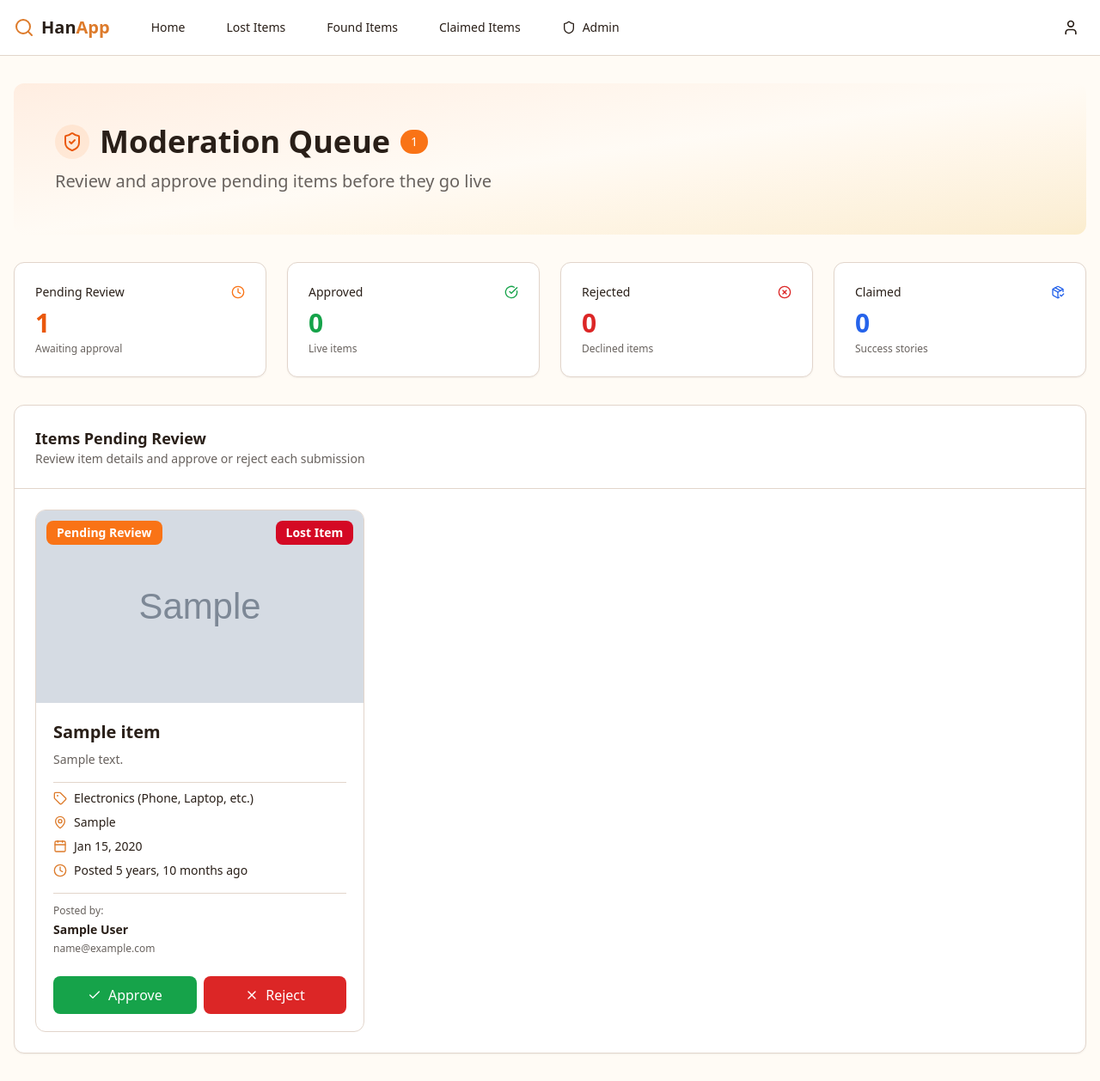
After one commit to Ritvent/Re-return, a Django app: page /moderation/ in a window 1280 px wide. The commit adds this page. Shown: the whole page at 86% size. Run offline with Django 5.2, Linux system fonts and the light colour scheme; a user stored in the database is signed in; tables that the repository leaves empty hold one stand-in row (values such as "Sample post"); grey boxes marked "Sample" are stand-in pictures; some libraries are stand-ins or nearby versions.

Commit message:
add admin moderation queue

```diff
--- /dev/null
+++ b/projectsite/lfapp/templates/lfapp/admin_moderation.html
@@ -0,0 +1,197 @@
+{% extends 'lfapp/base.html' %}
+{% load static %}
+
+{% block title %}Moderation Queue - HanApp{% endblock %}
+
+{% block content %}
+<div class="min-h-screen bg-background">
+    {% include 'lfapp/navbar.html' %}
+
+    <main class="container mx-auto px-4 py-8">
+        <!-- Header -->
+        <section class="mb-8">
+            <div class="bg-gradient-to-br from-orange-500/10 via-background to-yellow-500/20 rounded-xl p-8 md:p-12">
+                <div class="flex items-center gap-3 mb-3">
+                    <div class="rounded-full bg-orange-500/10 p-2">
+                        <i data-lucide="shield-check" class="h-6 w-6 text-orange-600"></i>
+                    </div>
+                    <h1 class="text-4xl font-bold">Moderation Queue</h1>
+                    {% if pending_count > 0 %}
+                    <span class="inline-flex items-center justify-center px-3 py-1 rounded-full text-sm font-medium bg-orange-500 text-white">
+                        {{ pending_count }}
+                    </span>
+                    {% endif %}
+                </div>
+                <p class="text-xl text-muted-foreground text-pretty">
+                    Review and approve pending items before they go live
+                </p>
+            </div>
+        </section>
+
+        <!-- Stats Grid -->
+        <section class="mb-8">
+            <div class="grid sm:grid-cols-2 lg:grid-cols-4 gap-6">
+                <div class="bg-card text-card-foreground rounded-xl border py-6 shadow-sm">
+                    <div class="px-6 pb-2 flex items-center justify-between">
+                        <h3 class="text-sm font-medium">Pending Review</h3>
+                        <i data-lucide="clock" class="h-4 w-4 text-orange-500"></i>
+                    </div>
+                    <div class="px-6">
+                        <div class="text-3xl font-bold text-orange-600">{{ pending_count }}</div>
+                        <p class="text-xs text-muted-foreground mt-1">Awaiting approval</p>
+                    </div>
+                </div>
+
+                <div class="bg-card text-card-foreground rounded-xl border py-6 shadow-sm">
+                    <div class="px-6 pb-2 flex items-center justify-between">
+                        <h3 class="text-sm font-medium">Approved</h3>
+                        <i data-lucide="check-circle" class="h-4 w-4 text-green-600"></i>
+                    </div>
+                    <div class="px-6">
+                        <div class="text-3xl font-bold text-green-600">{{ approved_count }}</div>
+                        <p class="text-xs text-muted-foreground mt-1">Live items</p>
+                    </div>
+                </div>
+
+                <div class="bg-card text-card-foreground rounded-xl border py-6 shadow-sm">
+                    <div class="px-6 pb-2 flex items-center justify-between">
+                        <h3 class="text-sm font-medium">Rejected</h3>
+                        <i data-lucide="x-circle" class="h-4 w-4 text-red-600"></i>
+                    </div>
+                    <div class="px-6">
+                        <div class="text-3xl font-bold text-red-600">{{ rejected_count }}</div>
+                        <p class="text-xs text-muted-foreground mt-1">Declined items</p>
+                    </div>
+                </div>
+
+                <div class="bg-card text-card-foreground rounded-xl border py-6 shadow-sm">
+                    <div class="px-6 pb-2 flex items-center justify-between">
+                        <h3 class="text-sm font-medium">Claimed</h3>
+                        <i data-lucide="package-check" class="h-4 w-4 text-blue-600"></i>
+                    </div>
+                    <div class="px-6">
+                        <div class="text-3xl font-bold text-blue-600">{{ claimed_count }}</div>
+                        <p class="text-xs text-muted-foreground mt-1">Success stories</p>
+                    </div>
+                </div>
+            </div>
+        </section>
+
+        <!-- Pending Items Grid -->
+        <section>
+            <div class="bg-card text-card-foreground rounded-xl border shadow-sm">
+                <div class="px-6 py-6 border-b">
+                    <h2 class="font-semibold text-lg">Items Pending Review</h2>
+                    <p class="text-sm text-muted-foreground">Review item details and approve or reject each submission</p>
+                </div>
+                <div class="p-6">
+                    {% if pending_items %}
+                    <div class="grid md:grid-cols-2 lg:grid-cols-3 gap-6">
+                        {% for item in pending_items %}
+                        <div class="bg-card border rounded-xl overflow-hidden hover:shadow-lg transition-all">
+                            <!-- Item Image -->
+                            <div class="relative h-56 bg-muted">
+                                {% if item.image %}
+                                    <img src="{{ item.image.url }}" alt="{{ item.title }}" class="w-full h-full object-cover" />
+                                {% else %}
+                                    <img src="{% static 'lfapp/images/placeholder.svg' %}" alt="{{ item.title }}" class="w-full h-full object-cover" />
+                                {% endif %}
+                                <span class="absolute top-3 right-3 px-3 py-1 rounded-md text-sm font-semibold {% if item.item_type == 'lost' %}bg-destructive text-white{% else %}bg-primary text-primary-foreground{% endif %}">
+                                    {{ item.get_item_type_display }}
+                                </span>
+                                <span class="absolute top-3 left-3 px-3 py-1 rounded-md text-sm font-semibold bg-orange-500 text-white">
+                                    Pending Review
+                                </span>
+                            </div>
+
+                            <!-- Item Details -->
+                            <div class="p-5 space-y-4">
+                                <div>
+                                    <h3 class="font-semibold text-xl mb-2">{{ item.title }}</h3>
+                                    <p class="text-sm text-muted-foreground line-clamp-3">{{ item.description }}</p>
+                                </div>
+
+                                <div class="space-y-2 pt-2 border-t">
+                                    <div class="flex items-center gap-2 text-sm">
+                                        <i data-lucide="tag" class="h-4 w-4 text-primary flex-shrink-0"></i>
+                                        <span class="font-medium">{{ item.get_category_display }}</span>
+                                    </div>
+
+                                    {% if item.location_found or item.location_lost %}
+                                    <div class="flex items-center gap-2 text-sm">
+                                        <i data-lucide="map-pin" class="h-4 w-4 text-primary flex-shrink-0"></i>
+                                        <span class="line-clamp-1">
+                                            {% if item.item_type == 'found' %}{{ item.location_found|default:"Not specified" }}{% else %}{{ item.location_lost|default:"Not specified" }}{% endif %}
+                                        </span>
+                                    </div>
+                                    {% endif %}
+
+                                    {% if item.date_found or item.date_lost %}
+                                    <div class="flex items-center gap-2 text-sm">
+                                        <i data-lucide="calendar" class="h-4 w-4 text-primary flex-shrink-0"></i>
+                                        <span>
+                                            {% if item.item_type == 'found' %}{{ item.date_found|date:"M d, Y" }}{% else %}{{ item.date_lost|date:"M d, Y" }}{% endif %}
+                                        </span>
+                                    </div>
+                                    {% endif %}
+
+                                    <div class="flex items-center gap-2 text-sm">
+                                        <i data-lucide="clock" class="h-4 w-4 text-primary flex-shrink-0"></i>
+                                        <span>Posted {{ item.created_at|timesince }} ago</span>
+                                    </div>
+                                </div>
+
+                                <!-- Posted By -->
+                                <div class="pt-3 border-t space-y-1">
+                                    <p class="text-xs text-muted-foreground">Posted by:</p>
+                                    <p class="text-sm font-semibold">{{ item.posted_by.get_full_name|default:item.posted_by.username }}</p>
+                                    <p class="text-xs text-muted-foreground">{{ item.posted_by.email }}</p>
+                                </div>
+
+                                <!-- Action Buttons -->
+                                <div class="flex gap-2 pt-2">
+                                    <form method="post" action="{% url 'admin_quick_approve' item.id %}" class="flex-1">
+                                        {% csrf_token %}
+                                        <button type="submit"
+                                                class="w-full flex items-center justify-center gap-2 px-4 py-2.5 rounded-md bg-green-600 hover:bg-green-700 text-white font-medium transition-all"
+                                                onclick="return confirm('Approve this item? It will become publicly visible.')">
+                                            <i data-lucide="check" class="h-4 w-4"></i>
+                                            Approve
+                                        </button>
+                                    </form>
+                                    <form method="post" action="{% url 'admin_quick_reject' item.id %}" class="flex-1">
+                                        {% csrf_token %}
+                                        <button type="submit"
+                                                class="w-full flex items-center justify-center gap-2 px-4 py-2.5 rounded-md bg-red-600 hover:bg-red-700 text-white font-medium transition-all"
+                                                onclick="return confirm('Reject this item? It will not be shown publicly.')">
+                                            <i data-lucide="x" class="h-4 w-4"></i>
+                                            Reject
+                                        </button>
+                                    </form>
+                                </div>
+                            </div>
+                        </div>
+                        {% endfor %}
+                    </div>
+                    {% else %}
+                    <!-- Empty State -->
+                    <div class="text-center py-16">
+                        <div class="inline-flex items-center justify-center w-16 h-16 rounded-full bg-green-100 mb-4">
+                            <i data-lucide="check-circle-2" class="h-8 w-8 text-green-600"></i>
+                        </div>
+                        <h3 class="text-xl font-semibold mb-2">All Caught Up!</h3>
+                        <p class="text-muted-foreground max-w-md mx-auto">
+                            There are no items pending review at the moment. New submissions will appear here.
+                        </p>
+                    </div>
+                    {% endif %}
+                </div>
+            </div>
+        </section>
+    </main>
+</div>
+
+<script>
+    lucide.createIcons();
+</script>
+{% endblock %}
--- a/projectsite/lfapp/urls.py
+++ b/projectsite/lfapp/urls.py
@@ -17,5 +17,8 @@ urlpatterns = [
     path('message/<int:item_id>/', views.send_message_view, name='send_message'),
     path('messages/inbox/', views.messages_inbox_view, name='messages_inbox'),
     path('messages/sent/', views.messages_sent_view, name='messages_sent'),
-    path('admin/', views.admin_dashboard_view, name='admin_dashboard'),
+    path('dashboard/', views.admin_dashboard_view, name='admin_dashboard'),
+    path('moderation/', views.admin_moderation_queue_view, name='admin_moderation'),
+    path('moderation/approve/<int:item_id>/', views.admin_quick_approve_view, name='admin_quick_approve'),
+    path('moderation/reject/<int:item_id>/', views.admin_quick_reject_view, name='admin_quick_reject'),
 ]
--- a/projectsite/lfapp/views.py
+++ b/projectsite/lfapp/views.py
@@ -161,6 +161,9 @@ def admin_dashboard_view(request):
     # Get unique category count
     category_count = all_items.values('category').distinct().count()
 
+    # Get pending items count for moderation queue badge
+    pending_count = all_items.filter(status='pending').count()
+
     context = {
         'all_items': all_items,
         'total_items': total_items,
@@ -169,9 +172,85 @@ def admin_dashboard_view(request):
         'lost_percentage': int(lost_percentage),
         'found_percentage': int(found_percentage),
         'category_count': category_count,
+        'pending_count': pending_count,
     }
 
     return render(request, 'lfapp/admin_dashboard.html', context)
+
+@login_required
+def admin_moderation_queue_view(request):
+    """Admin moderation queue - Visual preview and quick approve/reject"""
+    from django.utils import timezone
+
+    # Check if user is admin
+    if not request.user.is_admin_user():
+        messages.error(request, 'You do not have permission to access this page.')
+        return redirect('home')
+
+    # Get pending items for moderation
+    pending_items = Item.objects.filter(
+        status='pending'
+    ).select_related('posted_by').order_by('-created_at')
+
+    # Get all items for statistics
+    all_items = Item.objects.all()
+    pending_count = pending_items.count()
+    approved_count = all_items.filter(status='approved').count()
+    rejected_count = all_items.filter(status='rejected').count()
+    claimed_count = all_items.filter(status='claimed').count()
+
+    context = {
+        'pending_items': pending_items,
+        'pending_count': pending_count,
+        'approved_count': approved_count,
+        'rejected_count': rejected_count,
+        'claimed_count': claimed_count,
+    }
+
+    return render(request, 'lfapp/admin_moderation.html', context)
+
+@login_required
+def admin_quick_approve_view(request, item_id):
+    """Admin: Quick approve from moderation queue"""
+    from django.shortcuts import get_object_or_404
+    from django.utils import timezone
+
+    if not request.user.is_admin_user():
+        messages.error(request, 'You do not have permission to perform this action.')
+        return redirect('home')
+
+    item = get_object_or_404(Item, id=item_id)
+
+    if request.method == 'POST':
+        item.status = 'approved'
+        item.approved_by = request.user
+        item.approved_at = timezone.now()
+        item.save()
+
+        messages.success(request, f'✅ Approved: "{item.title}" is now visible to everyone!')
+        return redirect('admin_moderation')
+
+    return redirect('admin_moderation')
+
+@login_required
+def admin_quick_reject_view(request, item_id):
+    """Admin: Quick reject from moderation queue"""
+    from django.shortcuts import get_object_or_404
+
+    if not request.user.is_admin_user():
+        messages.error(request, 'You do not have permission to perform this action.')
+        return redirect('home')
+
+    item = get_object_or_404(Item, id=item_id)
+
+    if request.method == 'POST':
+        item.status = 'rejected'
+        item.save()
+
+        messages.warning(request, f'❌ Rejected: "{item.title}" will not be published.')
+        return redirect('admin_moderation')
+
+    return redirect('admin_moderation')
 
 def logout_view(request):
     """Logout user"""
```
Also changed, not shown: projectsite/lfapp/templates/lfapp/admin_dashboard.html (+15 -0 lines).
